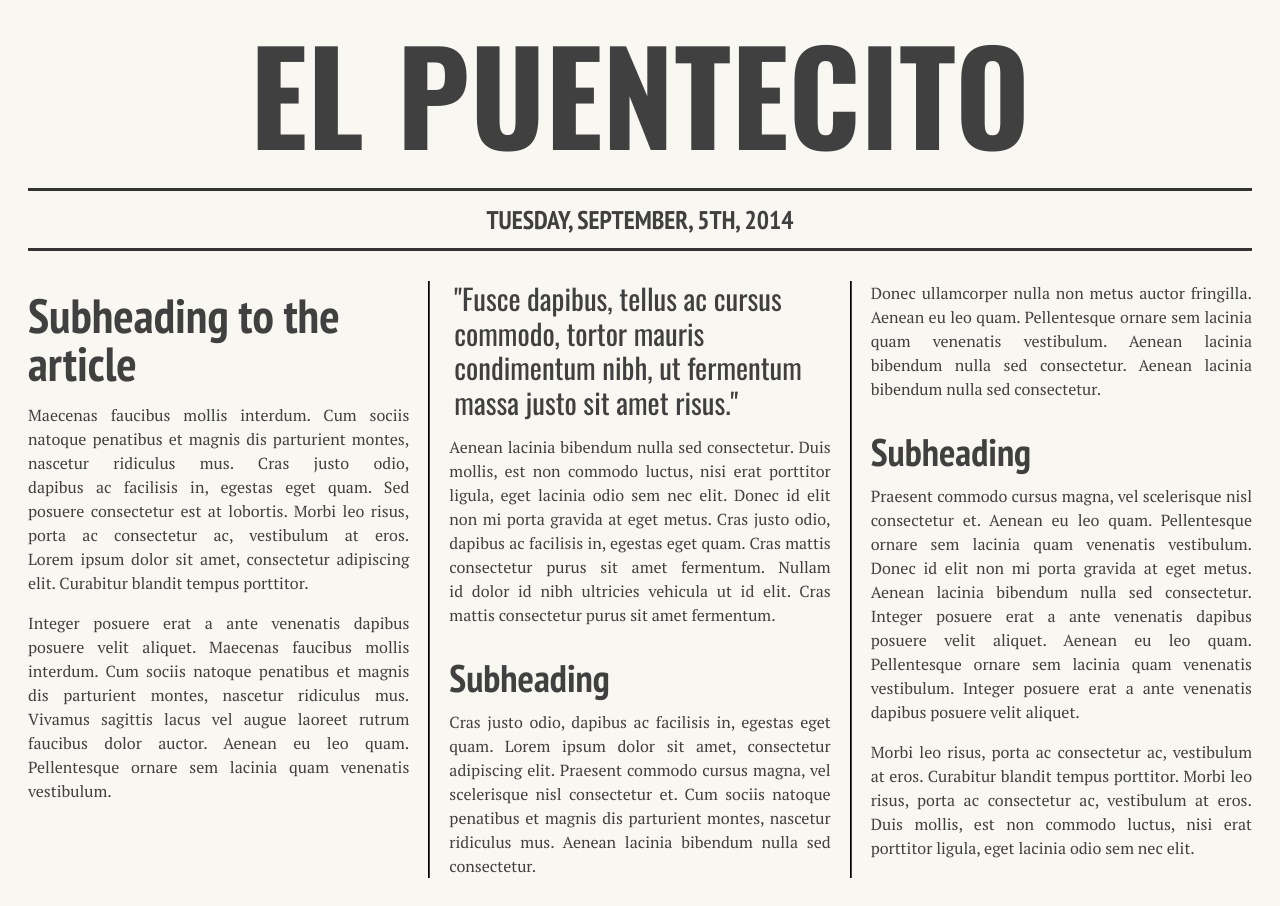
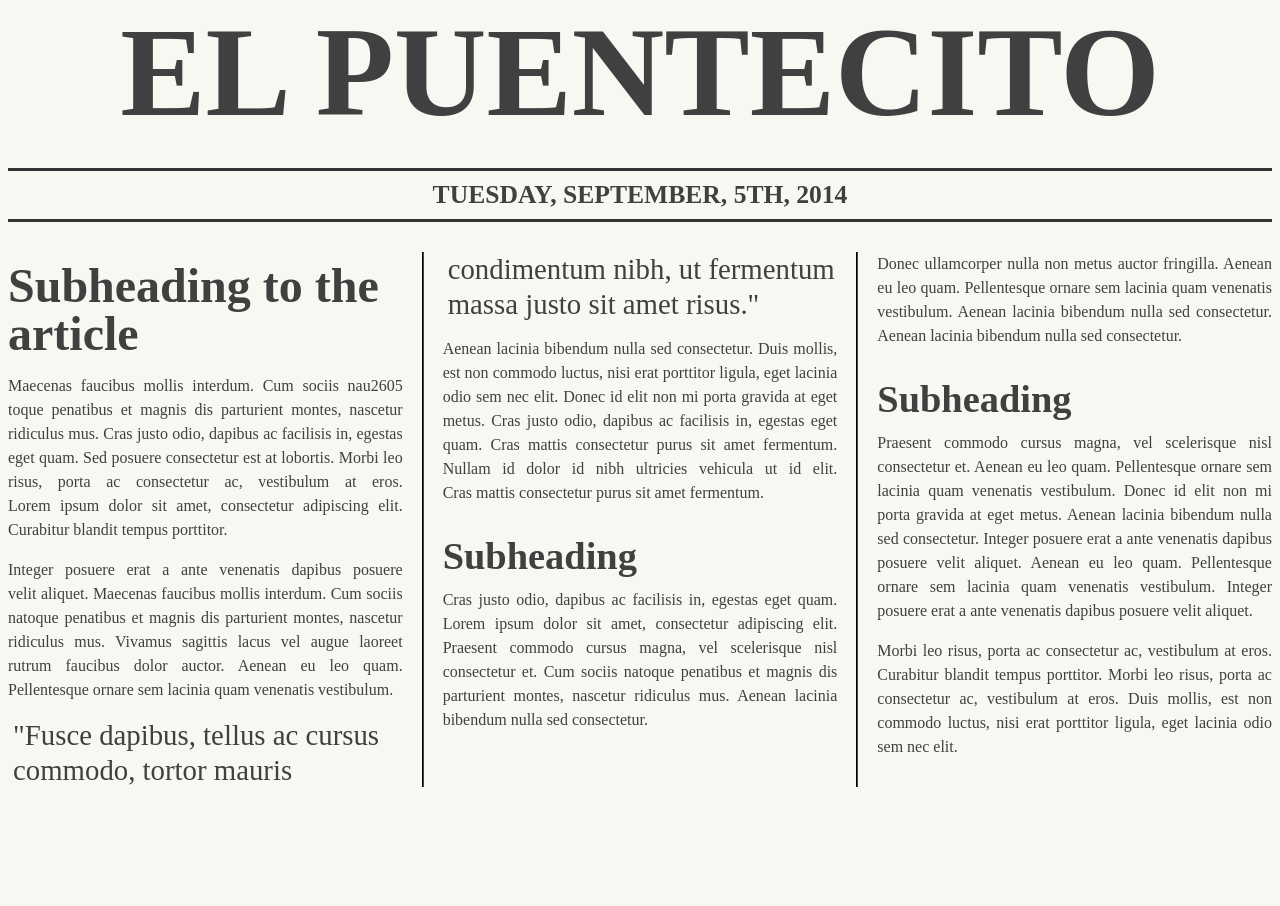
Before and after one commit to TheBridge-FullStackDeveloper/intro-full-stack, a plain HTML site: page index.html in a window 1280 px wide. After the commit the page ends 800 px from the top, so only its background shows below. Drawn offline with nearby package versions, Linux system fonts and the light colour scheme; a web font is replaced by a local one.

Commit message:
reduced needed code

```diff
--- a/index.html
+++ b/index.html
@@ -4,7 +4,6 @@
 <head>
     <meta charset="UTF-8" />
     <title>Document</title>
-    <link href='https://fonts.googleapis.com/css?family=PT+Sans+Narrow:400,700|PT+Serif+Caption|PT+Serif:400,700,400italic,700italic|Oswald:400,700' rel='stylesheet' type='text/css'>
     <link href="style.css" rel="stylesheet" />
 </head>
 
--- a/style.css
+++ b/style.css
@@ -1,48 +1,27 @@
-::selection {
-    background: #808080;
-    color: #E6E6E6;
+body {
+    background-color: #f9f7f1;
+    color: #404040;
+    font-family: 'Oswald', serif;
+    line-height: 1.5em;
 }
 
-::-moz-selection {
-    background: #808080;
-    color: #E6E6E6;
-}
-
-body {
-    font-family: 'PT Serif', serif;
-    background-color: #f9f7f1;
-    color: #404040;
-    padding: 20px;
-}
-
-blockquote {
-    font-family: 'Oswald', sans-serif;
-    line-height: 1.2em;
-    font-size: 1.8em;
-    column-span: 2;
-    margin: 0px;
-    padding: 0px;
-    margin-left: 5px;
+article {
+    columns: 3;
+    column-gap: 40px;
+    line-height: 1.5em;
+    font-size: 1em;
+    column-rule: 2px outset #444;
 }
 
 h1 {
-    font-family: 'Oswald', sans-serif;
+    font-size: 8em;
     text-transform: uppercase;
-    font-size: 4em;
     line-height: 1em;
     text-align: center;
     font-weight: 700;
     padding: 0px;
     margin: 0px;
     margin-bottom: 32px;
-}
-
-h2,
-h3,
-h4,
-h5,
-h6 {
-    font-family: 'PT Sans Narrow', sans-serif;
 }
 
 h2 {
@@ -60,9 +39,23 @@ h3 {
     padding-top: 20px;
 }
 
+p {
+    text-align: justify;
+    text-justify: inter-word;
+    hyphens: auto;
+    hyphenate-character: "\u2605";
+}
+
+blockquote {
+    line-height: 1.2em;
+    font-size: 1.8em;
+    margin: 0px;
+    padding: 0px;
+    margin-left: 5px;
+}
+
 .time {
     text-align: center;
-    font-family: 'PT Sans Narrow', sans-serif;
     border-top: 3px solid #333;
     border-bottom: 3px solid #333;
     font-size: 1.6em;
@@ -72,29 +65,3 @@ h3 {
     font-weight: 700;
     text-transform: uppercase;
 }
-
-@media only all and (min-width: 600px) {
-    article {
-        columns: 3;
-        column-gap: 40px;
-        line-height: 1.5em;
-        font-size: 1em;
-        column-rule: 2px outset #444;
-    }
-
-    h1 {
-        font-size: 8em;
-        column-span: all;
-    }
-
-    .time {
-        column-span: all;
-    }
-
-    p {
-        text-align: justify;
-        text-justify: inter-word;
-        hyphens: auto;
-        hyphenate-character: "\u2605";
-    }
-}
```
